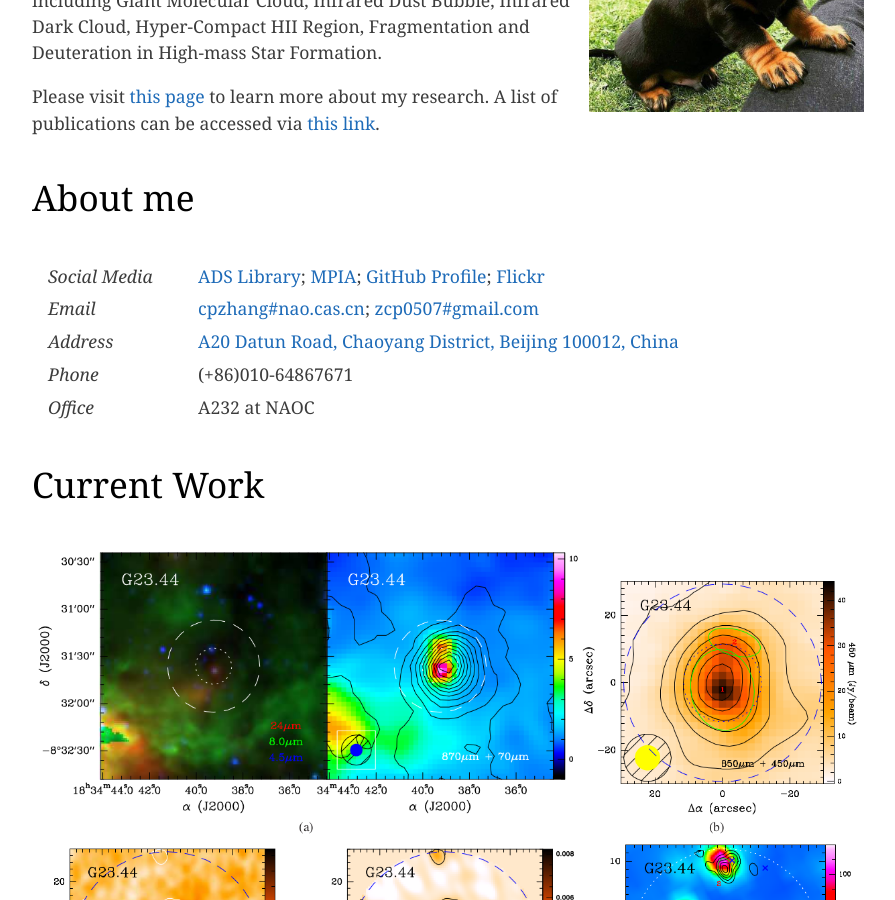
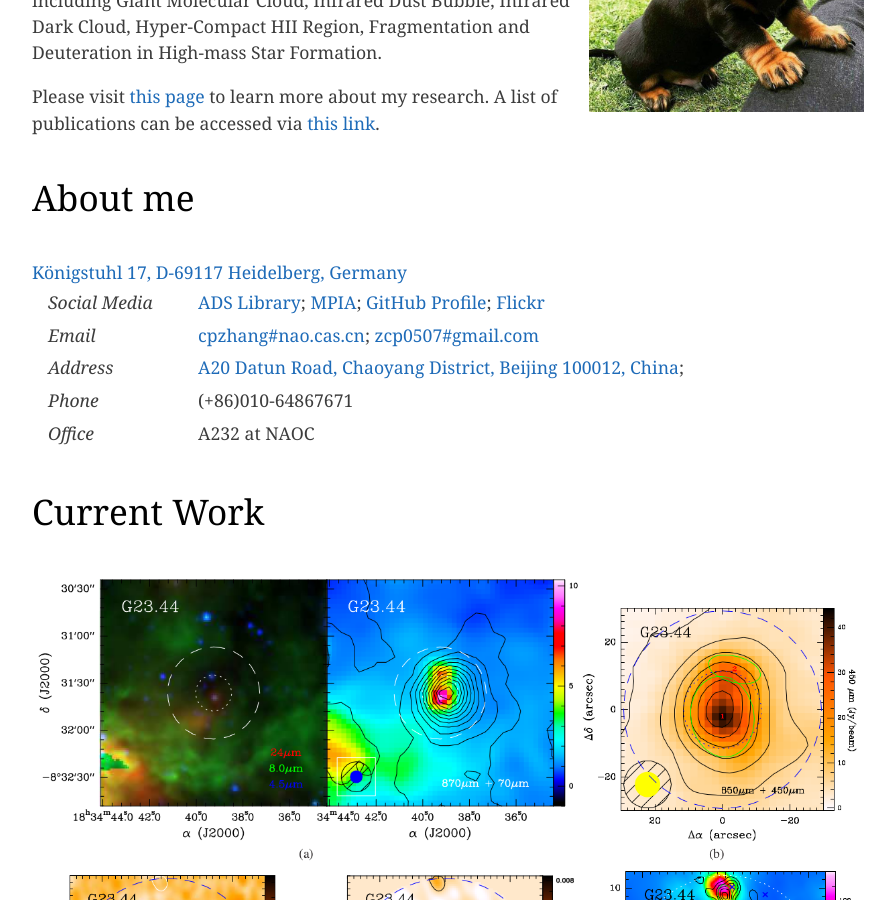
Before and after one commit to zcp521/zcp521.github.io, a Jekyll site: the page built from index.html, in a window 1280 px wide and 900 px high, scrolled down 693 px. Shown: the whole window, without its empty margins (192-1087 px from the left). Built offline with Jekyll 4.4.1, drawn with Linux system fonts in a browser that asks for light colours; the list of posts is cut into pages by our own code.

Commit message:
Initial commit

```diff
--- a/index.html
+++ b/index.html
@@ -54,7 +54,8 @@ tagline: "National Astronomical Observatories, Chinese Academy of Sciences"
     	    <td style="border: 0px solid #FFFFFF; padding: 0.2rem 1rem;"><em>Address</em></td>
     	    <td style="border: 0px solid #FFFFFF; padding: 0.2rem 1rem;">
     	    	<a href="https://goo.gl/maps/cU3t4AMEghu">A20 Datun Road, Chaoyang District,
-    	    	Beijing 100012, China</a></td>
+    	    	Beijing 100012, China</a>;</td>
+		<a href="https://goo.gl/maps/cU3t4AMEghu">Königstuhl 17, D-69117 Heidelberg, Germany</a></td>
     	</tr>
     	<tr>
     	    <td style="border: 0px solid #FFFFFF; padding: 0.2rem 1rem;"><em>Phone</em></td>
```
